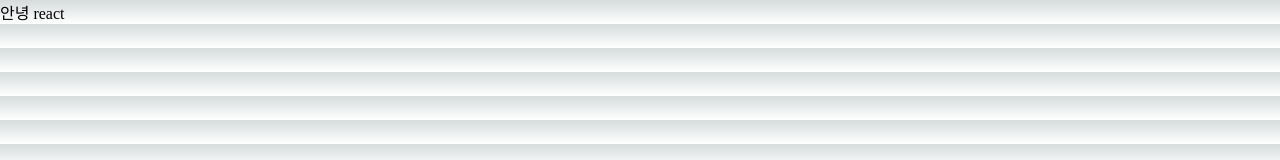
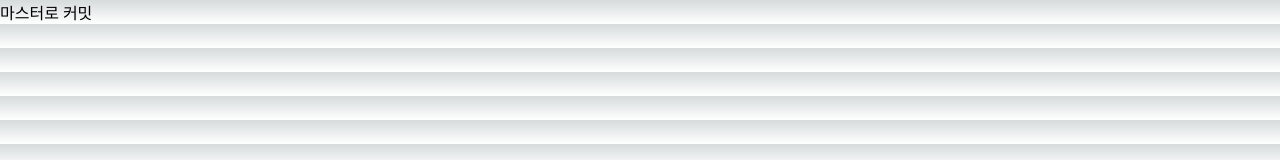
Before and after one commit to DNharry0/React-Utils, a Next.js app: page / in a window 1280 px wide. Shown: the top 160 px of the page. Built offline with nearby package versions, Linux system fonts and the light colour scheme.

Commit message:
마스터로 커밋

```diff
--- a/pages/index.tsx
+++ b/pages/index.tsx
@@ -8,7 +8,7 @@ const inter = Inter({ subsets: ['latin'] })
 export default function Home() {
   return (
     <>
-      <div>안녕 react </div>
+      <div>마스터로 커밋 </div>
     </>
   )
 }
```
